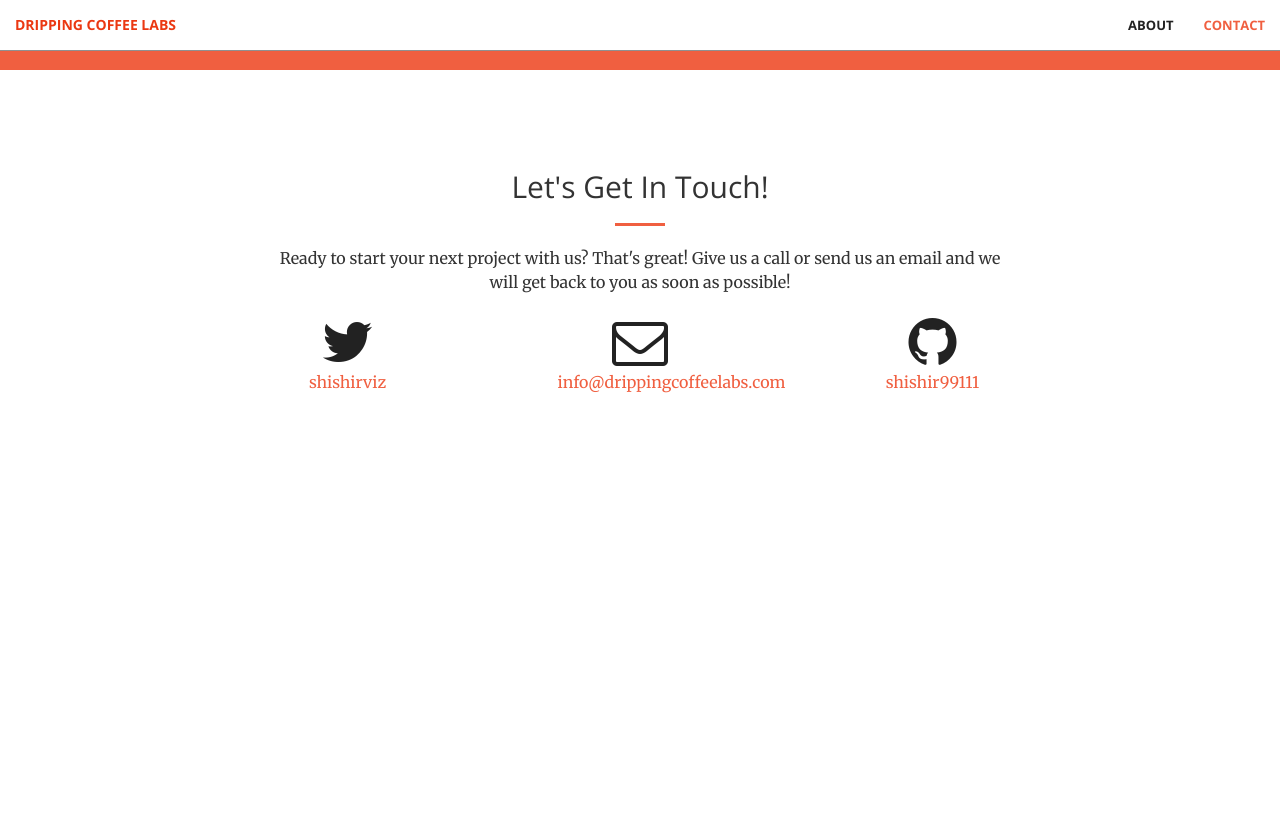
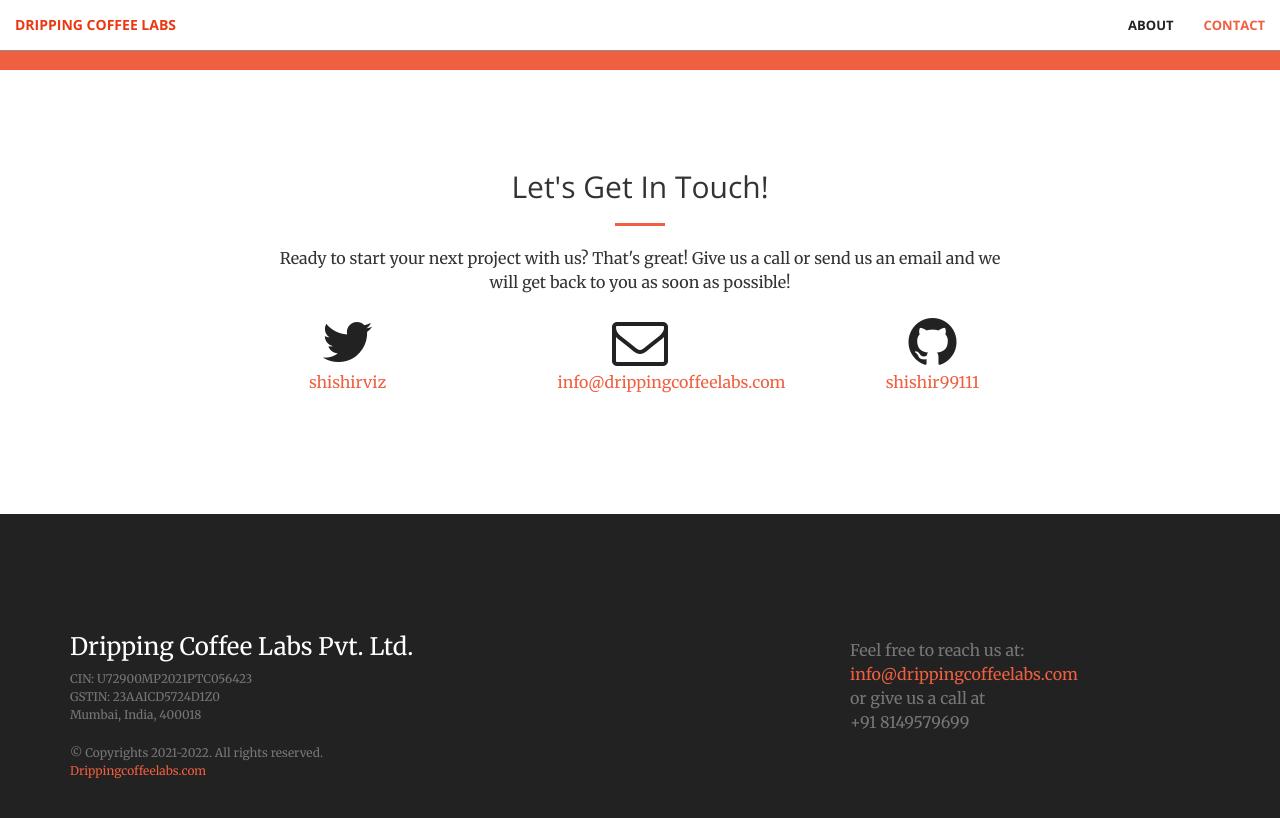
Before and after one commit to shishir99111/consulting-portfolio, a Jekyll site: the page built from index.html, in a window 1280 px wide and 900 px high, scrolled down 1248 px. Shown: the top 818 px of the window. Built offline with Jekyll 4.4.1, drawn with Linux system fonts in a browser that asks for light colours; before the commit the page ends 1762 px from its top, so only the background shows below that.

Commit message:
gemfile and footer

```diff
--- a/_includes/contact.html
+++ b/_includes/contact.html
@@ -27,3 +27,44 @@
 
     </div>
 </section>
+<section id="footer" class="bg-dark">
+    <footer class="w-100 py-4 flex-shrink-0">
+        <div class="container py-4">
+            <div class="row gy-4 gx-5">
+                <div class="col-lg-4 col-md-6">
+                    <h5 class="h3 text-white">Dripping Coffee Labs Pvt. Ltd.</h5>
+                    <p class="small text-muted mb-0">CIN: U72900MP2021PTC056423</br>GSTIN: 23AAICD5724D1Z0</br>Mumbai, India, 400018</p>
+                    <p class="small text-muted mb-0">&copy; Copyrights 2021-2022. All rights reserved. <a class="text-primary" href="#">Drippingcoffeelabs.com</a></p>
+                </div>
+                <div class="col-lg-2 col-md-6">
+                    <!-- <h5 class="text-white mb-3">Quick links</h5>
+                    <ul class="list-unstyled text-muted">
+                        <li><a href="#">Home</a></li>
+                        <li><a href="#">About</a></li>
+                        <li><a href="#">Get started</a></li>
+                        <li><a href="#">FAQ</a></li>
+                    </ul> -->
+                </div>
+                <div class="col-lg-2 col-md-6">
+                    <!-- <h5 class="text-white mb-3">Quick links</h5>
+                    <ul class="list-unstyled text-muted">
+                        <li><a href="#">Home</a></li>
+                        <li><a href="#">About</a></li>
+                        <li><a href="#">Get started</a></li>
+                        <li><a href="#">FAQ</a></li>
+                    </ul> -->
+                </div>
+                <div class="col-lg-4 col-md-6">
+
+                    <!-- <h5 class="text-white mb-3">Newsletter</h5> -->
+                    <p class="text-muted"></br>Feel free to reach us at:</br>
+                        <a href="mailto:info@drippingcoffeelabs.com">info@drippingcoffeelabs.com</a></br>
+                        or give us a call at</br>
+                        +91 8149579699
+                    </p>
+                    <p class="text-muted"></p>
+                </div>
+            </div>
+        </div>
+    </footer>
+</section>
```
Also changed, not shown: Gemfile (added, +8 -0 lines), Gemfile.lock (added), img/logo.jpeg (added).
